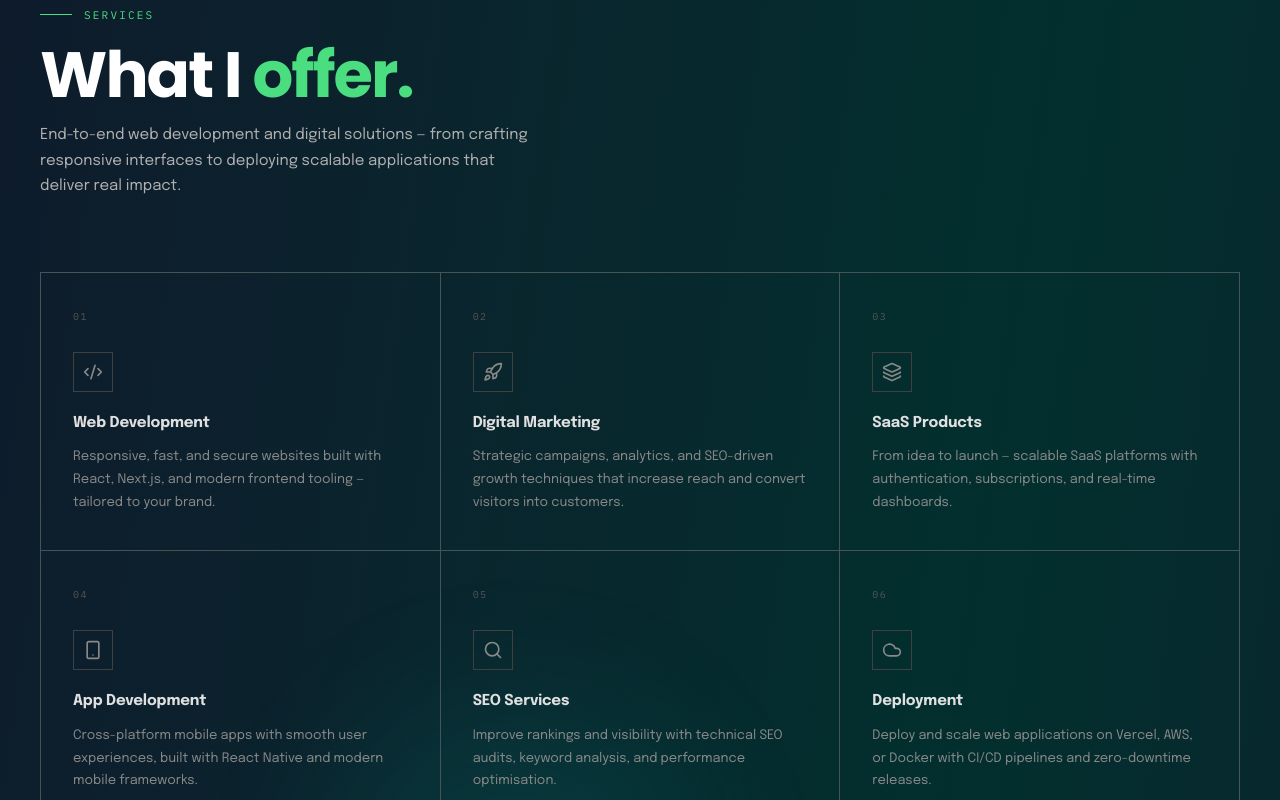
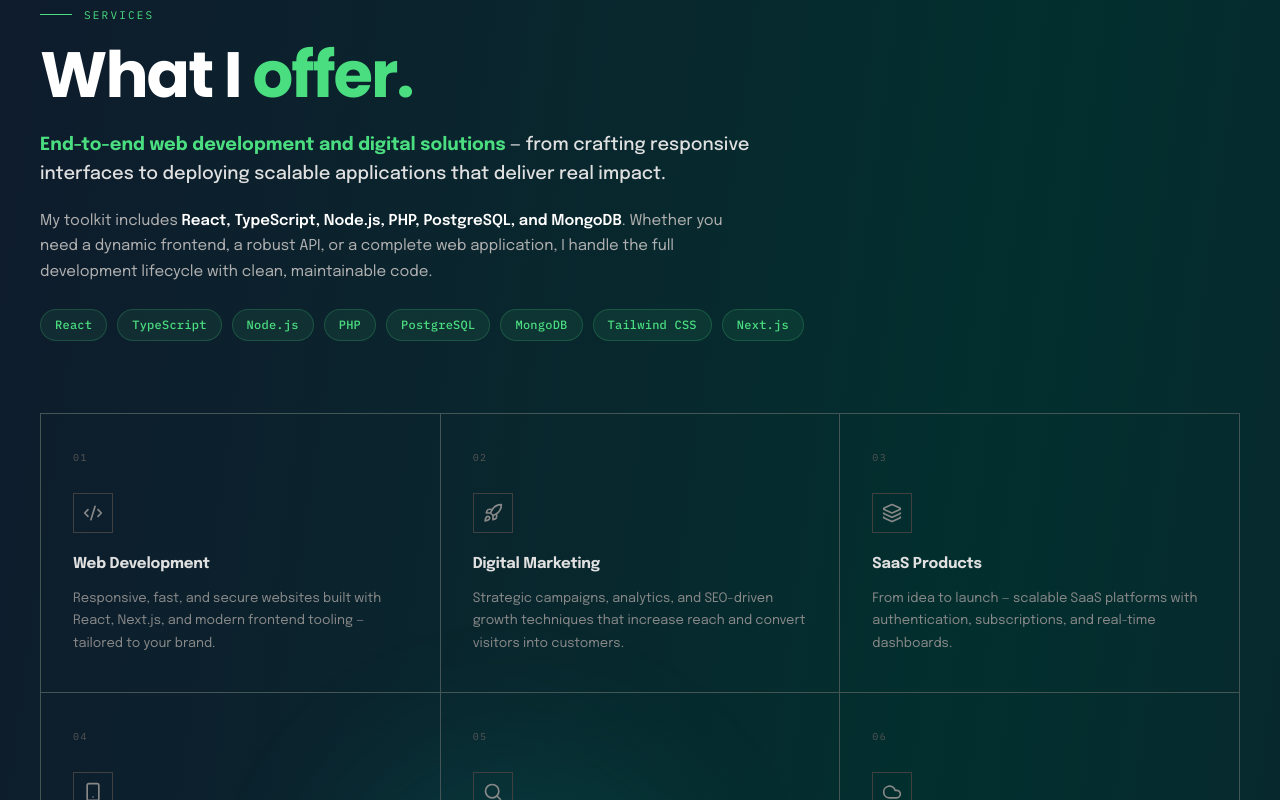
Before and after one commit to JoelMbithi/Personal_Portfolio, a React (Vite) app: page / in a window 1280 px wide. Shown: the part 1580-2380 px from the top of the page. Built offline with nearby package versions, Linux system fonts and the light colour scheme.

Commit message:
Updated my portfolio

```diff
--- a/src/Sections/About.jsx
+++ b/src/Sections/About.jsx
@@ -110,6 +110,7 @@ export const About = () => {
     <>
       <style>{`
         @import url('https://fonts.googleapis.com/css2?family=Syne:wght@400;600;700;800&family=DM+Sans:ital,wght@0,300;0,400;0,500;1,300&display=swap');
+           @import url('https://fonts.googleapis.com/css2?family=Sora:wght@300;400;600;700;800&family=IBM+Plex+Mono:wght@400;500;600&family=Inter:wght@300;400;500&display=swap');
 
         /* ── BASE (no background - inherits from App) ── */
         .about-root {
@@ -150,7 +151,7 @@ export const About = () => {
 
         /* ── HEADLINE ── */
         .about-headline {
-          font-family: 'Syne', sans-serif;
+          font-family: 'Sora', sans-serif;
           font-size: clamp(42px, 6vw, 64px);
           font-weight: 800;
           line-height: 1;
@@ -461,7 +462,7 @@ export const About = () => {
                 even when they can't name them.
               </p>
               <p>
-                From backend logic in <strong>Node.js and PHP</strong> to reactive
+                From backend logic in <strong>Node.js, Next.js and PHP</strong> to reactive
                 frontends in <strong>React and TypeScript</strong>, I work across the
                 full stack. Real projects, real constraints, real results.
               </p>
--- a/src/Sections/Experience.jsx
+++ b/src/Sections/Experience.jsx
@@ -296,7 +296,7 @@ export const Experience = () => {
           </div>
           <h2 className="exp-title">Where I've <span>worked.</span></h2>
           <p className="exp-subtitle">
-            A record of the roles and projects that shaped how I think about building software.
+              Real problems, real teams, real solutions. The experiences that made me the developer I am today.
           </p>
 
           {/* Main panel */}
--- a/src/Sections/MotivationPage.tsx
+++ b/src/Sections/MotivationPage.tsx
@@ -87,13 +87,58 @@ const Services = () => {
           font-size: clamp(36px, 5vw, 64px);
           font-weight: 800; line-height: 1;
           letter-spacing: -0.03em; color: #ffffff;
-          margin-bottom: 16px;
+          margin-bottom: 24px;
         }
         .sv-title span { color: ${ACCENT}; }
-        .sv-subtitle {
-          font-size: 15px; color: #b0b0b0;
-          line-height: 1.7; max-width: 500px;
+
+        /* ── OFFER SECTION ── */
+        .offer-wrapper {
           margin-bottom: 72px;
+        }
+        .offer-main {
+          font-size: 18px;
+          line-height: 1.6;
+          color: #e0e0e0;
+          margin-bottom: 20px;
+          font-weight: 500;
+          max-width: 800px;
+        }
+        .offer-main strong {
+          color: ${ACCENT};
+          font-weight: 700;
+        }
+        .offer-detail {
+          font-size: 15px;
+          line-height: 1.7;
+          color: #b0b0b0;
+          margin-bottom: 24px;
+          max-width: 700px;
+        }
+        .offer-detail strong {
+          color: #ffffff;
+          font-weight: 600;
+        }
+        .tech-stack {
+          display: flex;
+          flex-wrap: wrap;
+          gap: 10px;
+        }
+        .tech-pill {
+          background: rgba(74, 222, 128, 0.08);
+          border: 1px solid rgba(74, 222, 128, 0.2);
+          padding: 6px 14px;
+          border-radius: 30px;
+          font-size: 12px;
+          font-weight: 500;
+          color: ${ACCENT};
+          font-family: 'IBM Plex Mono', monospace;
+          letter-spacing: 0.02em;
+          transition: all 0.2s ease;
+        }
+        .tech-pill:hover {
+          background: rgba(74, 222, 128, 0.15);
+          border-color: rgba(74, 222, 128, 0.4);
+          transform: translateY(-1px);
         }
 
         /* ── GRID ── */
@@ -116,8 +161,10 @@ const Services = () => {
           position: relative;
           overflow: hidden;
         }
-        .sv-card:hover {background: rgba(10, 25, 35, 0.7);
-  backdrop-filter: blur(4px);}
+        .sv-card:hover {
+          background: rgba(10, 25, 35, 0.7);
+          backdrop-filter: blur(4px);
+        }
         .sv-card::after {
           content: '';
           position: absolute;
@@ -205,13 +252,35 @@ const Services = () => {
             <div className="sv-eyebrow-line" />
             <span className="sv-eyebrow-text">Services</span>
           </div>
+
           <h2 className="sv-title">What I <span>offer.</span></h2>
-          <p className="sv-subtitle">
-            End-to-end web development and digital solutions — from crafting responsive
-            interfaces to deploying scalable applications that deliver real impact.
-          </p>
 
-          {/* Grid */}
+          {/* Updated Description Section */}
+          <div className="offer-wrapper">
+            <p className="offer-main">
+              <strong>End-to-end web development and digital solutions</strong> — from crafting
+              responsive interfaces to deploying scalable applications that deliver real impact.
+            </p>
+
+            <p className="offer-detail">
+              My toolkit includes <strong>React, TypeScript, Node.js, PHP, PostgreSQL, and MongoDB</strong>.
+              Whether you need a dynamic frontend, a robust API, or a complete web application,
+              I handle the full development lifecycle with clean, maintainable code.
+            </p>
+
+            <div className="tech-stack">
+              <span className="tech-pill">React</span>
+              <span className="tech-pill">TypeScript</span>
+              <span className="tech-pill">Node.js</span>
+              <span className="tech-pill">PHP</span>
+              <span className="tech-pill">PostgreSQL</span>
+              <span className="tech-pill">MongoDB</span>
+              <span className="tech-pill">Tailwind CSS</span>
+              <span className="tech-pill">Next.js</span>
+            </div>
+          </div>
+
+          {/* Services Grid */}
           <div className="sv-grid">
             {SERVICES.map((s) => (
               <div
@@ -228,7 +297,7 @@ const Services = () => {
             ))}
           </div>
 
-          {/* Bottom bar */}
+          {/* Bottom CTA */}
           <div className="sv-bottom">
             <p className="sv-bottom-text">
               <strong>Not sure what you need?</strong> Let's talk through your project
--- a/src/Sections/Project.jsx
+++ b/src/Sections/Project.jsx
@@ -491,7 +491,7 @@ export const Projects = () => {
           </div>
           <h2 className="pr-title">Things I've <span>built.</span></h2>
           <p className="pr-subtitle">
-            Real-world projects spanning e-commerce, SaaS, social platforms, and management tools — each built end-to-end.
+            Real-world projects spanning e-commerce, SaaS, social platforms, and management tools each built end-to-end.
           </p>
 
           {/* Meta row */}
--- a/src/Sections/Skills.jsx
+++ b/src/Sections/Skills.jsx
@@ -348,8 +348,12 @@ export const Skills = () => {
               What I <span>work with.</span>
             </h2>
             <p className="sk-subtitle">
-              A focused set of technologies I use to ship fast, clean, and maintainable software.
+             <strong>4+ years of building production-grade applications</strong> with real users.
+  Every technology here has shipped code, solved client problems, and met deadlines
+  not just looked good on a resume.
             </p>
+
+
           </div>
 
           {/* Tabs */}
```
Also changed, not shown: 1 other file (tests, documents, lock files or other folders).
